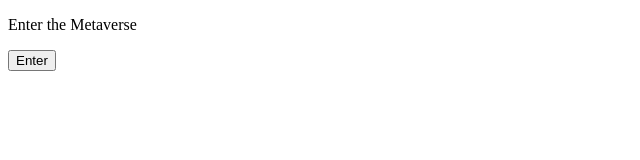
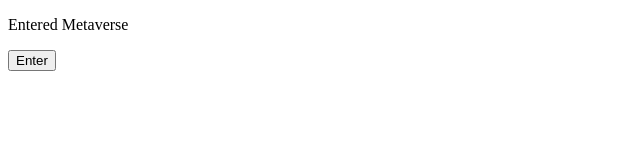
Before and after one commit to acciojob/enter-metaverse-vijaykumarcse007, a website: page main.html in a window 1280 px wide. Both pictures are taken after a click on the button "Enter". Shown: the full height of the page, 0-640 px from the left. Drawn offline with Linux system fonts and the light colour scheme.

Commit message:
created a submission

```diff
--- a/main.html
+++ b/main.html
@@ -8,7 +8,7 @@
 
 <body>
 	<!-- the entire body must be written by student -->
-	<p id="staus">Enter the Metaverse</p>
+	<p id="status">Enter the Metaverse</p>
 	<button id="enterBtn" onclick="text()">Enter</button>
     <script type="text/javascript" src="./script.js">
 </script>
--- a/script.js
+++ b/script.js
@@ -1,5 +1,5 @@
 //your JS code here. If required.
 function text() {
-	var para=document.getElementById("status").innerHTML="Entered Metaverse"
+	document.getElementById("status").innerHTML="Entered Metaverse"
 
 }
```
